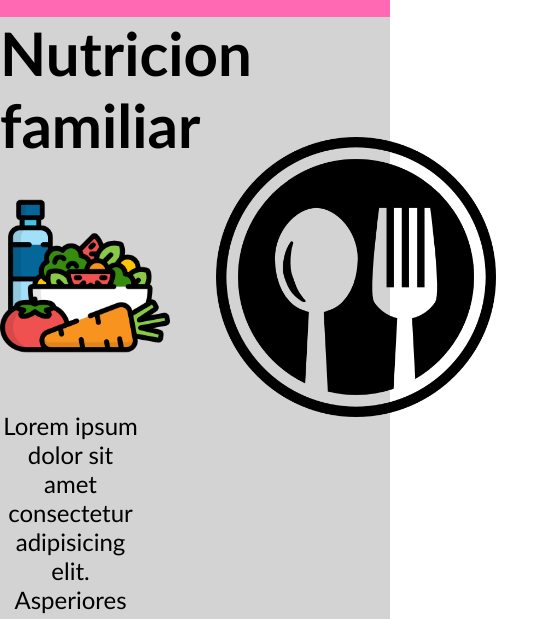
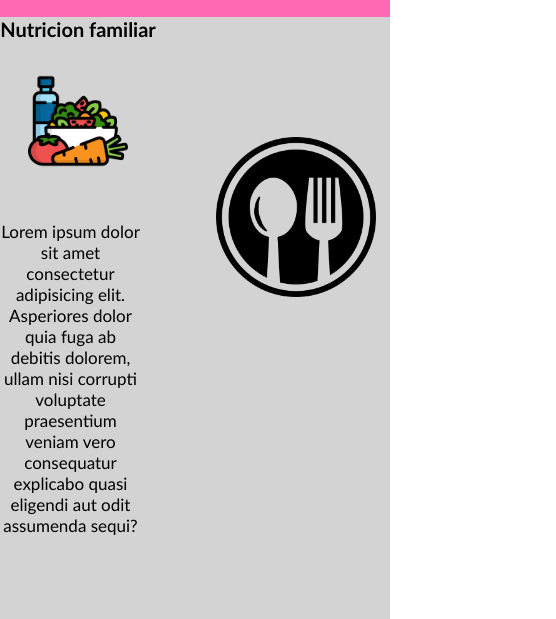
Before and after one commit to RENE2064/Pagina-nutricion-familiar, a plain HTML site: page index.html in a window 390 px wide. Shown: the part 155-774 px from the top of the page, 556 px wide, since content can reach past the window. Drawn offline with Linux system fonts and the light colour scheme.

Commit message:
Agregue compatibilidad con 420px

```diff
--- a/style.css
+++ b/style.css
@@ -78,8 +78,31 @@ section {
   background-color: black;
 }
 
-@media screen and (min-width: 1440px) {
+@media screen and (min-width: 1440px) and (max-width: 2560px) {
+  .main__parrafo {
+    font-size: 3rem;
+  }
   .pie__pagina {
     height: 6rem;
   }
 }
+@media screen and (min-width: 375px) and (max-width: 425px) {
+  .main__title {
+    font-size: 2rem;
+    font-family: calibri;
+  }
+  .main__img__title {
+    width: 10rem;
+    height: 10rem;
+  }
+  .main__parrafo {
+    font-size: 1.7rem;
+  }
+  .main__img {
+    width: 28rem;
+    height: 28rem;
+  }
+  .main__container2 {
+    align-items: center;
+  }
+}
```
